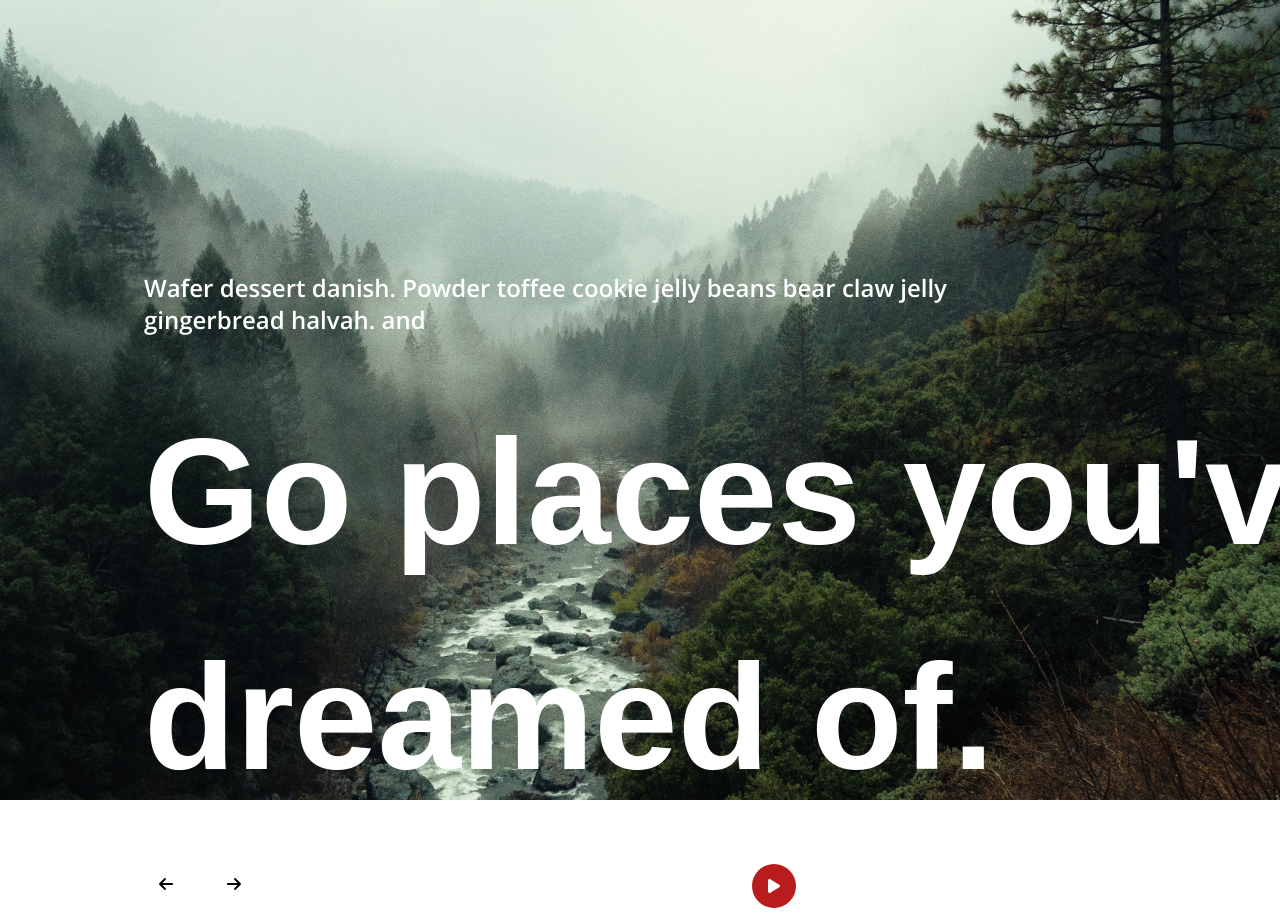
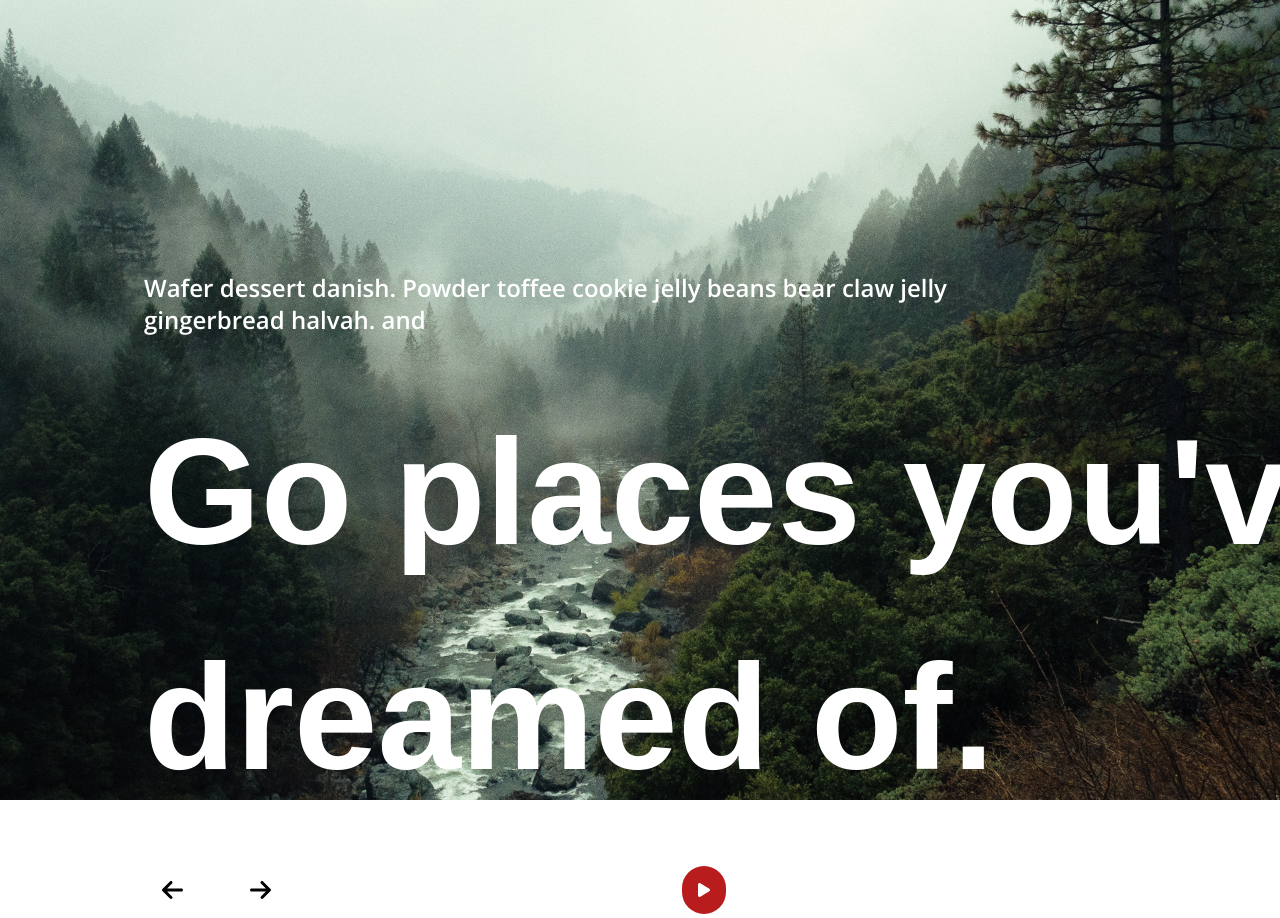
Before and after one commit to JayceEse/stellar, a React (Create React App) app: page /kitchen in a window 1280 px wide. Shown: the top 918 px of the page. Built offline with nearby package versions, Linux system fonts and the light colour scheme.

Commit message:
div elements to buttons & updated style classes

```diff
--- a/src/Pages/kitchen_sink/KitchenSink.tsx
+++ b/src/Pages/kitchen_sink/KitchenSink.tsx
@@ -64,13 +64,15 @@ const KitchenSink = () => {
 
   // Button styles
   const buttonStyle: string =
-    "flex justify-center items-center rounded-full text-base w-11 h-11 bg-white cursor-pointer";
+    "flex justify-center items-center rounded-full text-2xl w-14 h-14 bg-white cursor-pointer";
 
   const playButtonStyle: string =
-    "flex justify-center items-center rounded-full text-base text-white w-11 h-11 bg-red-700 cursor-pointer";
+    "font-openSan text-base text-white font-bold flex justify-between items-center w-auto h-11 cursor-pointer mr-16";
+
+  const playIconStyle: string = "text-base p-4 mr-6 rounded-full bg-red-700";
 
   const moreInfoStyle: string =
-    "font-openSan font-bold text-white text-xs border-2 border-white border-solid w-40 h-9";
+    "font-openSan font-bold text-white text-sm border-2 border-white border-solid w-48 h-11";
 
   // Title & description styles
   const titleBaseClasses: string =
@@ -98,7 +100,7 @@ const KitchenSink = () => {
     <>
       <div
         style={imgSlide}
-        className="flex flex-col justify-between duration-500 delay-75 mr-"
+        className="flex flex-col justify-between duration-500 delay-75"
       >
         {/* Destination Info */}
         <div
@@ -119,44 +121,33 @@ const KitchenSink = () => {
             >
               {data[currentIndex].description}
             </p>
-            <p className="flex fles-col items-end font-openSan text-sm font-normal text-white">
+            <p className="font-openSan text-sm font-normal text-white mt-10">
               {data[currentIndex].temp}
             </p>
           </div>
         </div>
 
-        {/* Buttons */}
         <div className="flex flex-row justify-between mx-36 mb-16">
-          {/* Slide buttons */}
-          <div>
-            <div className="flex flex-row justify-between w-28">
-              {/* Left Button */}
-              <div className={buttonStyle} onClick={prevSlide}>
-                <FontAwesomeIcon icon={faArrowLeft} />
-              </div>
-              {/* Right Button */}
-              <div className={buttonStyle} onClick={nextSlide}>
-                <FontAwesomeIcon icon={faArrowRight} />
-              </div>
-            </div>
+          <div className="flex flex-row justify-between w-36">
+            {/* Left Button */}
+            <button className={buttonStyle} onClick={prevSlide}>
+              <FontAwesomeIcon icon={faArrowLeft} />
+            </button>
+            {/* Right Button */}
+            <button className={buttonStyle} onClick={nextSlide}>
+              <FontAwesomeIcon icon={faArrowRight} />
+            </button>
           </div>
 
-          {/* Watch and More Info button */}
-          <div className="flex flex-row justify-between items-center w-96">
+          <div className="flex flex-row justify-between items-center">
             {/* Watch video button */}
-            <div className="flex flex-row justify-between w-40 h-10">
-              <div className={playButtonStyle}>
-                <FontAwesomeIcon icon={faPlay} />
-              </div>
-              <div className="flex items-center font-openSan font-bold text-white text-sm">
-                <p>Watch the video</p>
-              </div>
-            </div>
+            <button className={playButtonStyle}>
+              <FontAwesomeIcon icon={faPlay} className={playIconStyle} />
+              Watch the video
+            </button>
 
             {/* More info button */}
-            <div>
-              <button className={moreInfoStyle}>More Info</button>
-            </div>
+            <button className={moreInfoStyle}>More Info</button>
           </div>
         </div>
       </div>
```
